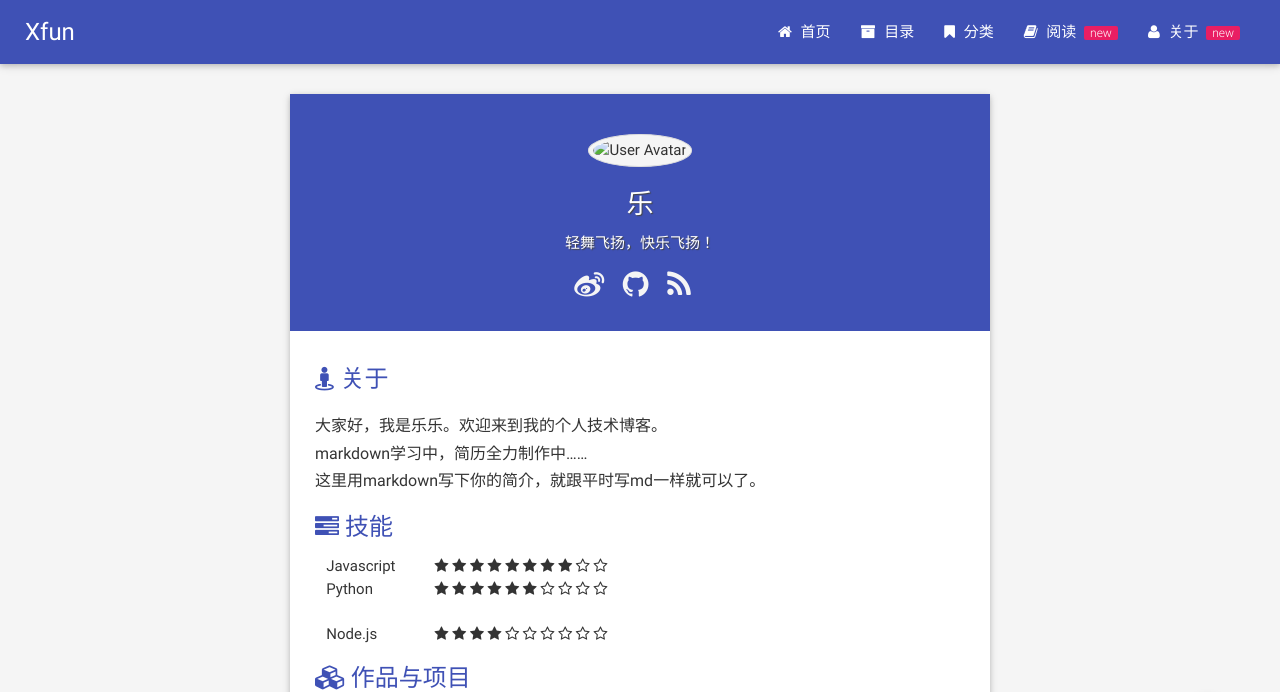
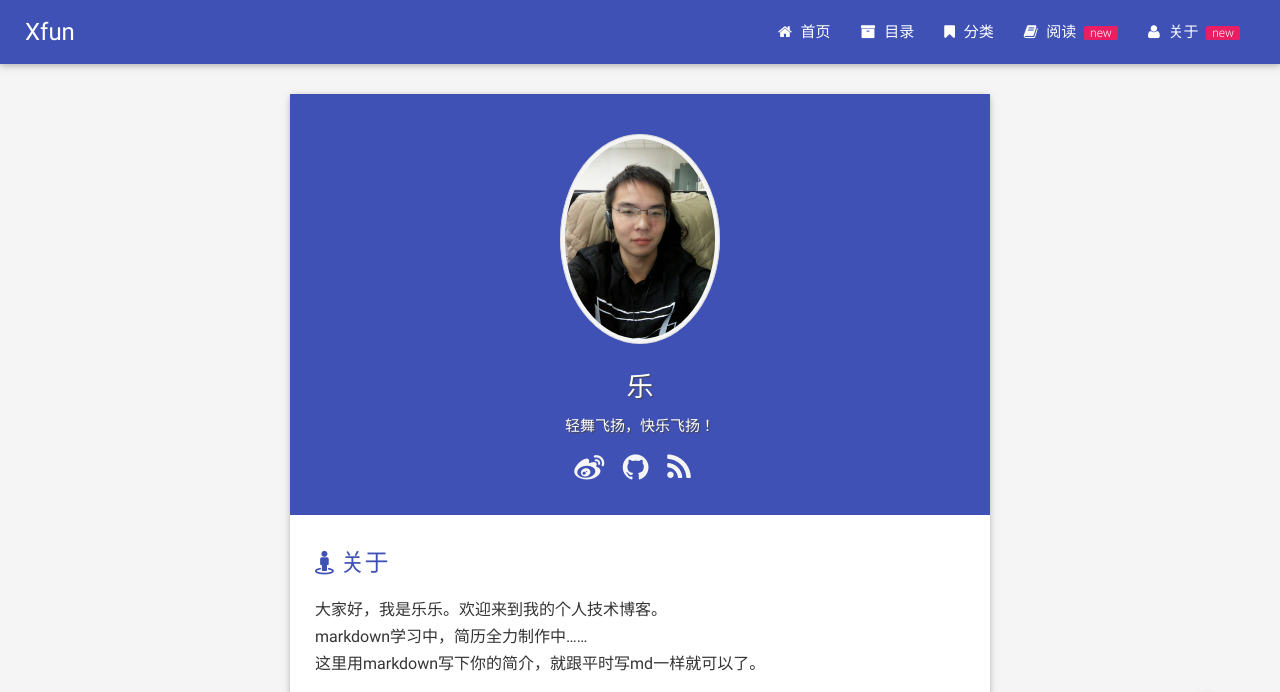
Before and after one commit to GeniusInstitute/GeniusInstitute.github.io, a plain HTML site: page about/index.html in a window 1280 px wide. Shown: the top 692 px of the page. Drawn offline with nearby package versions, Linux system fonts and the light colour scheme; some packages are replaced by stand-ins of ours.

Commit message:
Site updated: 2016-03-17 00:24:15

```diff
--- a/about/index.html
+++ b/about/index.html
@@ -88,7 +88,7 @@
         <li class="side-user">
             <div class="row">
                 <div class="col s4 no-padding">
-                    <img class="avatar-image circle responsive-img" src="img/le.jpg" alt="User Avatar">
+                    <img class="avatar-image circle responsive-img" src="/img/le.jpg" alt="User Avatar">
                 </div>
                 <div class="info col s8 valign-wrapper no-padding">
                     <div class="valign">
@@ -160,7 +160,7 @@
     <div class="card about-page row">
         <div class="header indigo">
             <div class="avatar-wrapper center-align">
-                <img class="avatar-image circle responsive-img" src="img/le.jpg" alt="User Avatar">
+                <img class="avatar-image circle responsive-img" src="/img/le.jpg" alt="User Avatar">
             </div>
             <div class="info center-align">
                 <p class="name">乐</p>
```
Also changed, not shown: 2016/03/15/hello-world/index.html (+1 -1 lines), archives/2016/03/index.html (+1 -1 lines), archives/2016/index.html (+1 -1 lines), archives/index.html (+1 -1 lines), index.html (+1 -1 lines).
